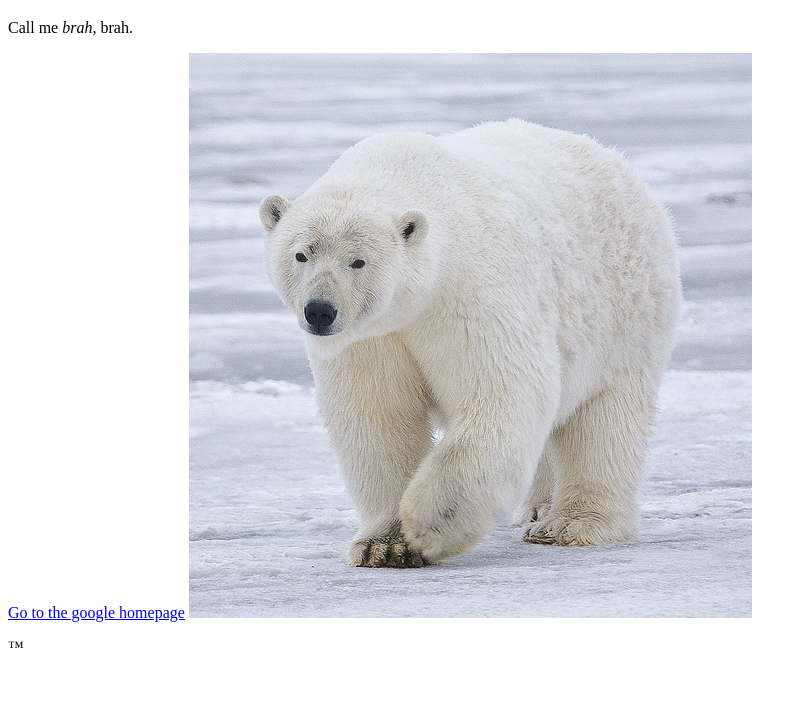
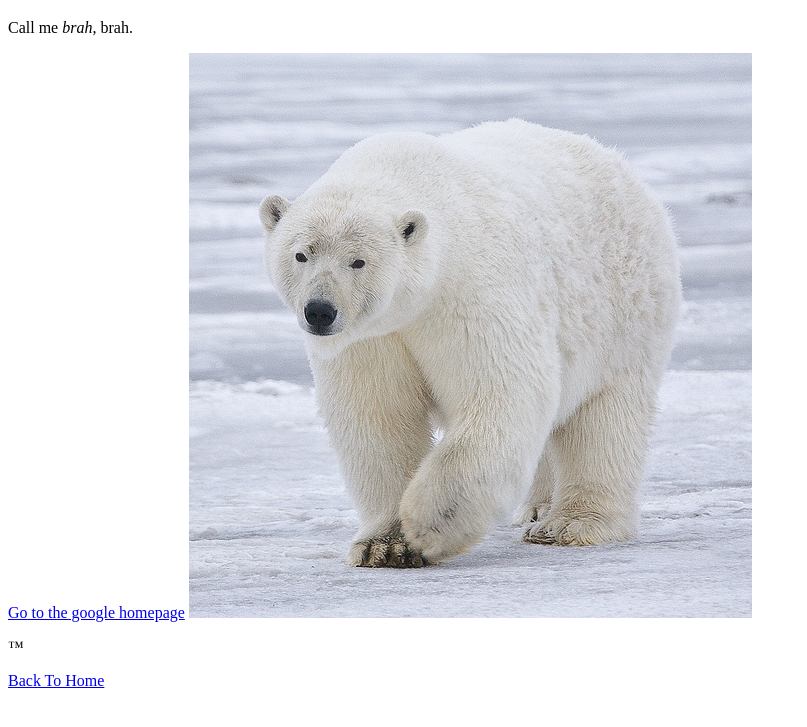
Before and after one commit to svram/simple-website-to-test-connection, a plain HTML site: page about.html in a window 1280 px wide. Shown: the part 61-788 px from the top of the page, without its empty margins (0-807 px from the left). Drawn offline with Linux system fonts and the light colour scheme.

Commit message:
add link in about to index

```diff
--- a/about.html
+++ b/about.html
@@ -10,5 +10,6 @@
 
     <img src="images/polar_bear.jpg" alt="polar bear">
     <p>&trade;</p>
+    <p><a href="index.html">Back To Home</a></p>
   </body>
 </html>
```
